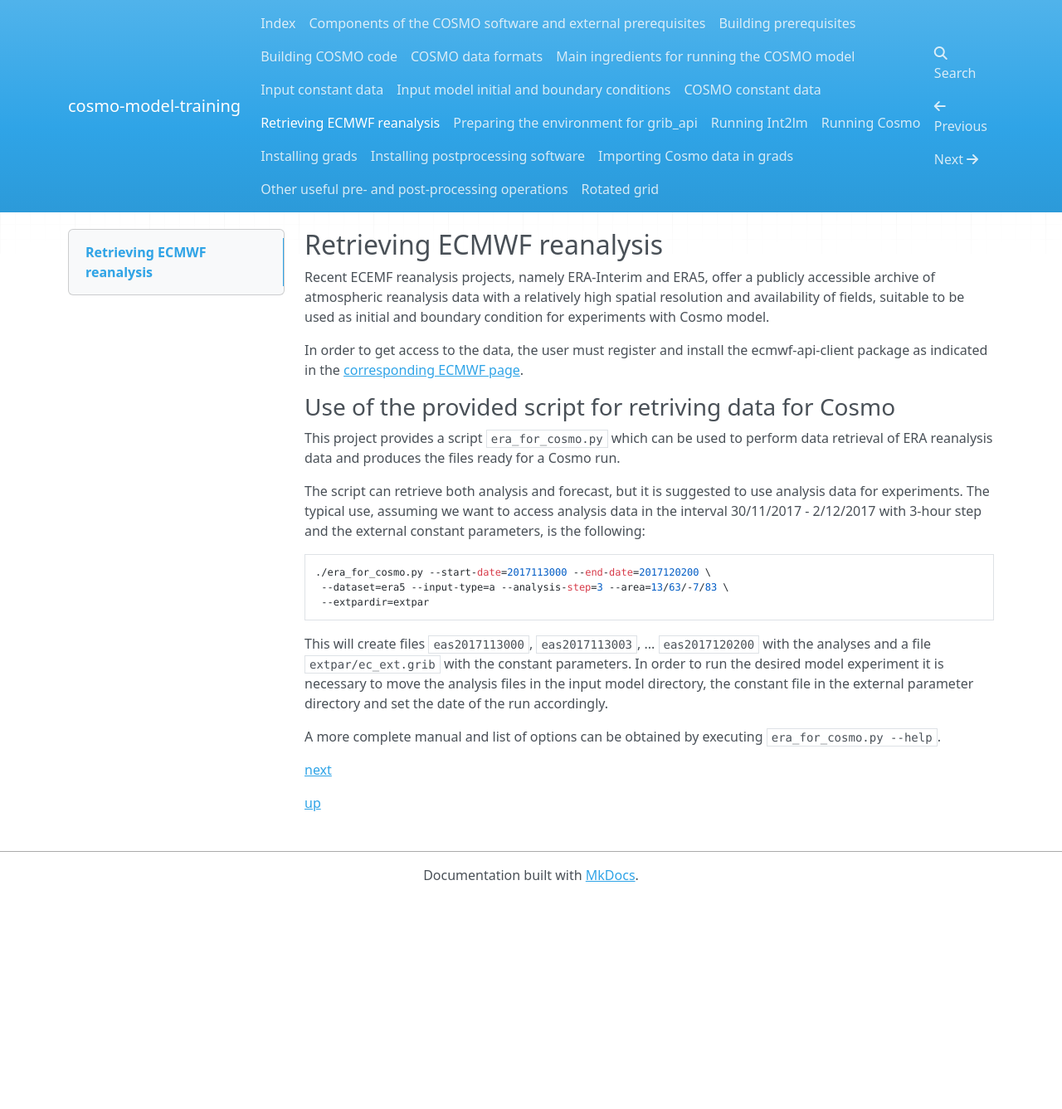
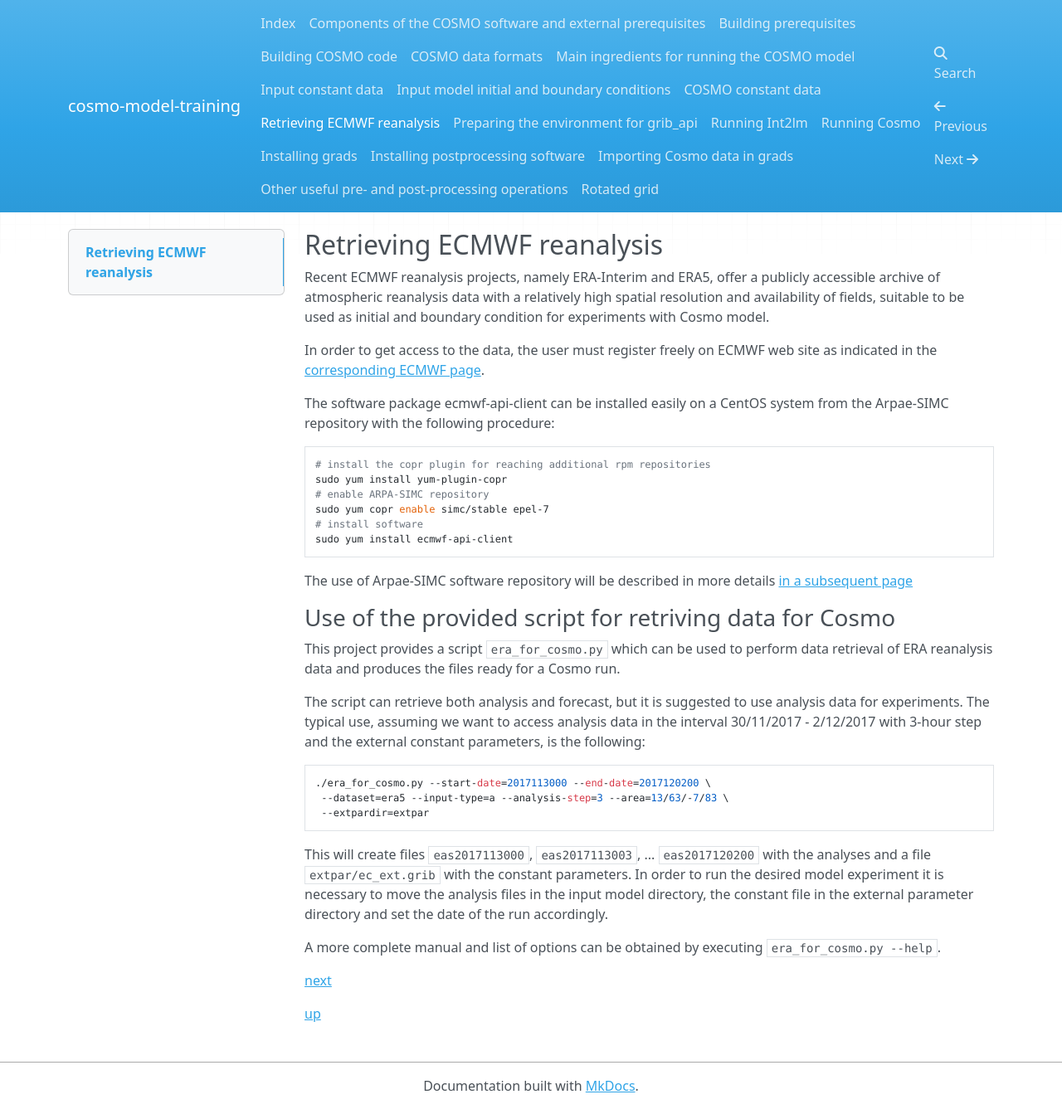
Before and after one commit to ARPA-SIMC/cosmo-model-training, an MkDocs documentation site: the page built from doc/retrieving_ecmwf_reanalysis.md, in a window 1280 px wide. Shown: the whole page at 83% size. Built offline with MkDocs 1.6.1, drawn with Linux system fonts in a browser that asks for light colours; nearby versions of some CDN libraries; comment, search, counter and statistics services are not loaded; old or Windows-style settings are respelled for this version of MkDocs; before the commit the page ends 1083 px from its top, so only the background shows below that.

Commit message:
bufr2netcdf and ecmwf-api-cleint finally in repository

````diff
--- a/doc/retrieving_ecmwf_reanalysis.md
+++ b/doc/retrieving_ecmwf_reanalysis.md
@@ -1,14 +1,30 @@
 ## Retrieving ECMWF reanalysis
 
-Recent ECEMF reanalysis projects, namely ERA-Interim and ERA5, offer a
+Recent ECMWF reanalysis projects, namely ERA-Interim and ERA5, offer a
 publicly accessible archive of atmospheric reanalysis data with a
 relatively high spatial resolution and availability of fields,
 suitable to be used as initial and boundary condition for experiments
 with Cosmo model.
 
-In order to get access to the data, the user must register and install
-the ecmwf-api-client package as indicated in the [corresponding ECMWF
+In order to get access to the data, the user must register freely on
+ECMWF web site as indicated in the [corresponding ECMWF
 page](https://confluence.ecmwf.int//display/CKB/How+to+download+data+via+the+ECMWF+WebAPI).
+
+The software package ecmwf-api-client can be installed easily on a
+CentOS system from the Arpae-SIMC repository with the following
+procedure:
+
+```
+# install the copr plugin for reaching additional rpm repositories
+sudo yum install yum-plugin-copr
+# enable ARPA-SIMC repository
+sudo yum copr enable simc/stable epel-7
+# install software
+sudo yum install ecmwf-api-client
+```
+
+The use of Arpae-SIMC software repository will be described in more
+details [in a subsequent page](installing_postprocessing_software.md)
 
 ### Use of the provided script for retriving data for Cosmo
 
````
Also changed, not shown: 1 other file.
